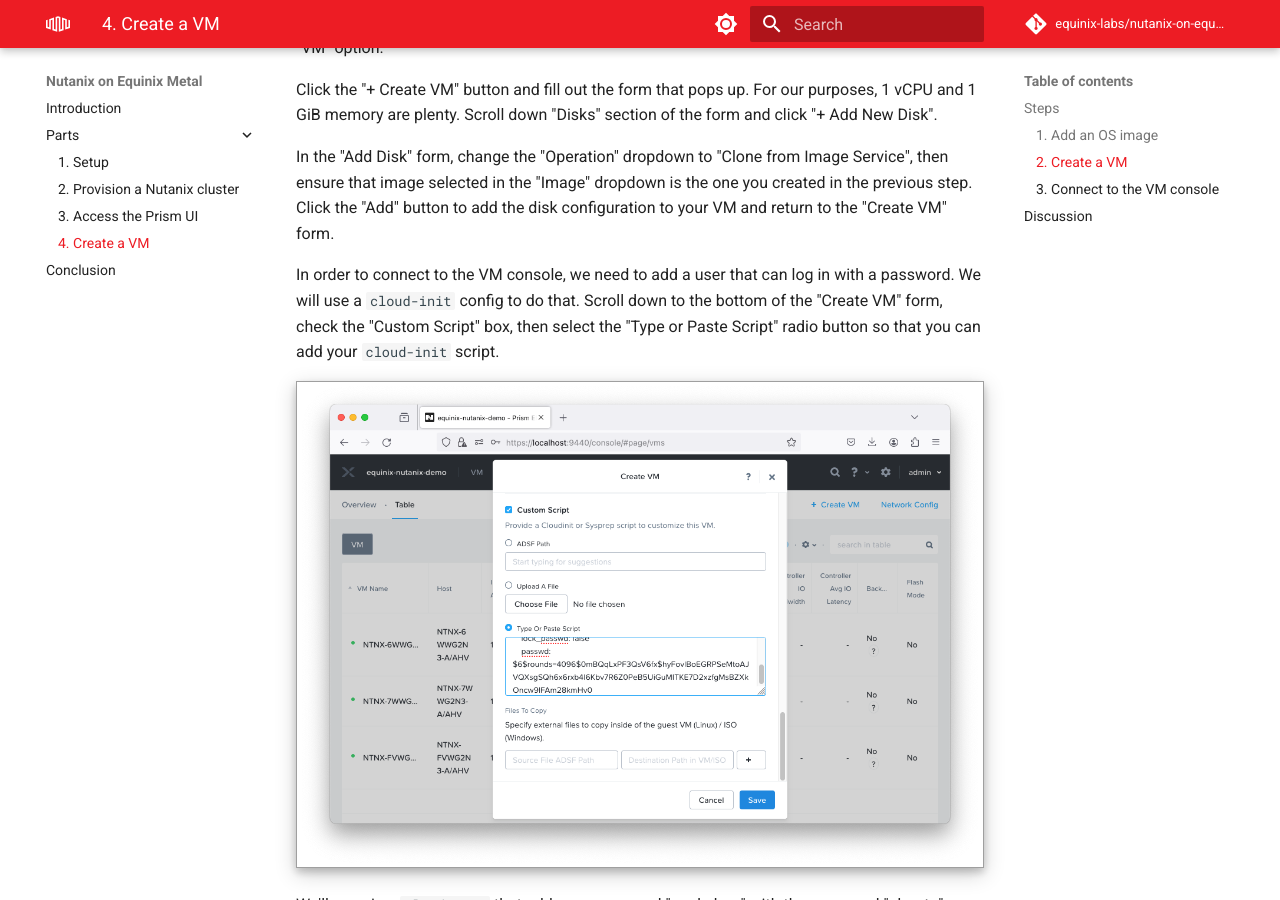
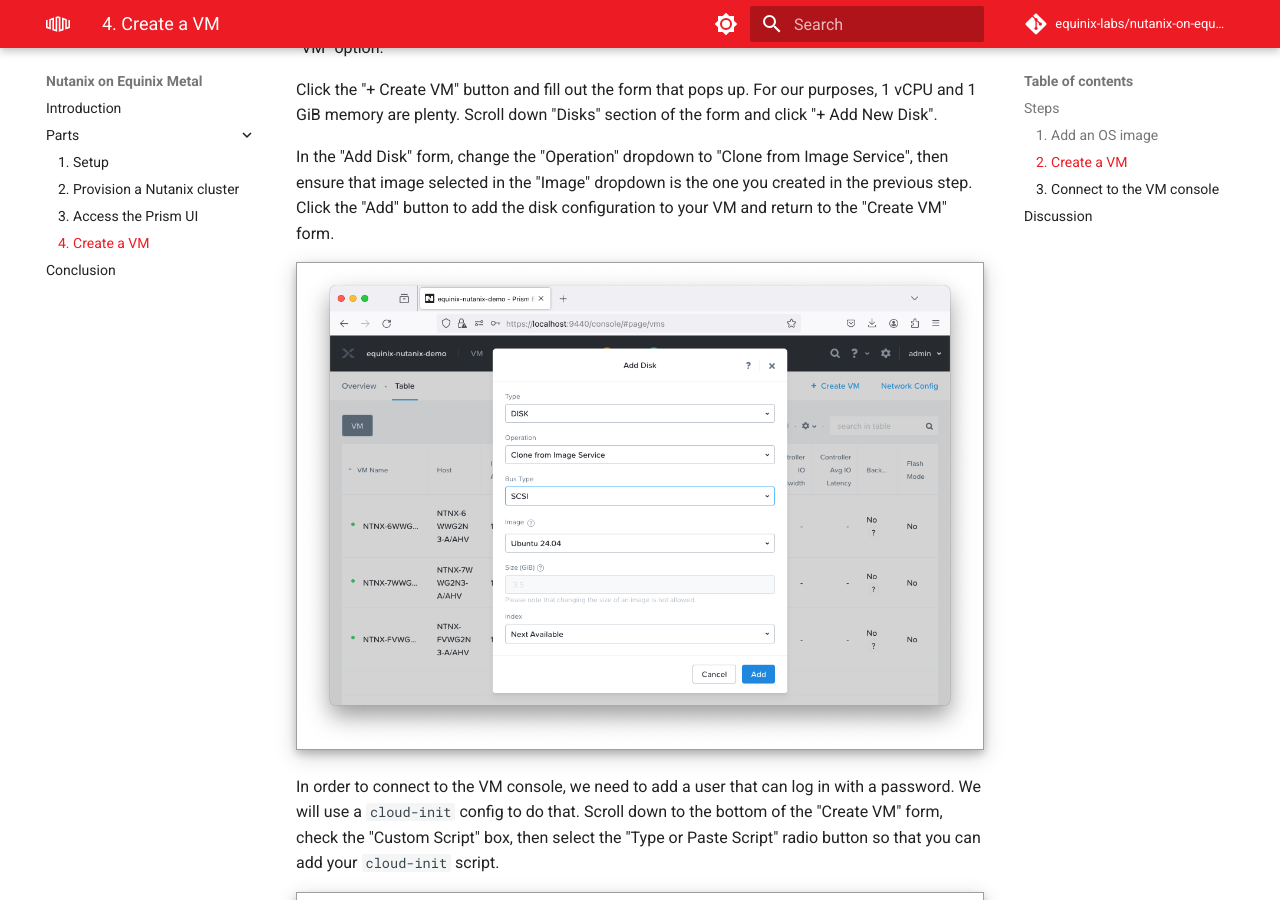
Before and after one commit to equinix-labs/equinix-labs-metal-nutanix-cluster, an MkDocs documentation site: the page built from docs/parts/create_a_vm.md, in a window 1280 px wide and 900 px high, scrolled down 1344 px. Built offline with MkDocs 1.6.1 and Material for MkDocs 9.7.7, drawn with Linux system fonts in a browser that asks for light colours; comment, search, counter and statistics services are not loaded.

Commit message:
fix: add screenshot for add disk form

```diff
--- a/docs/parts/create_a_vm.md
+++ b/docs/parts/create_a_vm.md
@@ -27,6 +27,8 @@
 Click the "+ Create VM" button and fill out the form that pops up.  For our purposes, 1 vCPU and 1 GiB memory are plenty.  Scroll down "Disks" section of the form and click "+ Add New Disk".
 
 In the "Add Disk" form, change the "Operation" dropdown to "Clone from Image Service", then ensure that image selected in the "Image" dropdown is the one you created in the previous step. Click the "Add" button to add the disk configuration to your VM and return to the "Create VM" form.
+
+![Add Disk form](../images/create-vm-add-disk.png)
 
 In order to connect to the VM console, we need to add a user that can log in with a password.  We will use a `cloud-init` config to do that.  Scroll down to the bottom of the "Create VM" form, check the "Custom Script" box, then select the "Type or Paste Script" radio button so that you can add your `cloud-init` script.
 
```
Also changed, not shown: docs/images/create-vm-add-disk.png (added).
